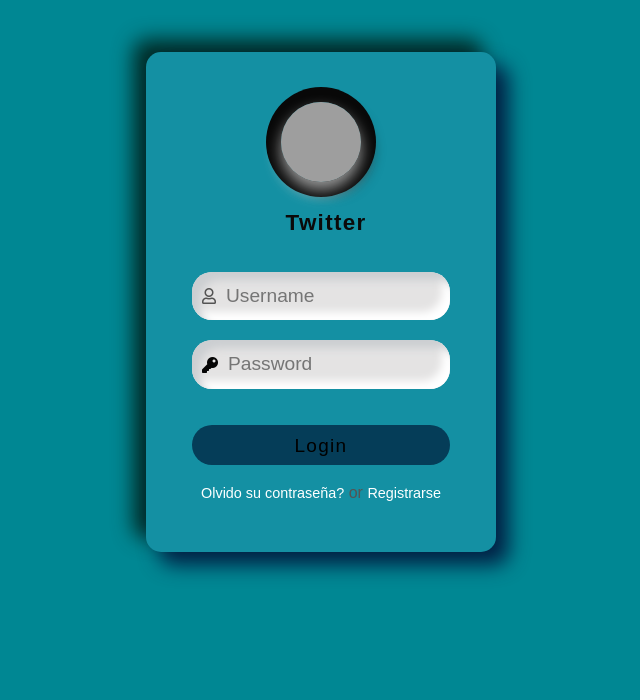
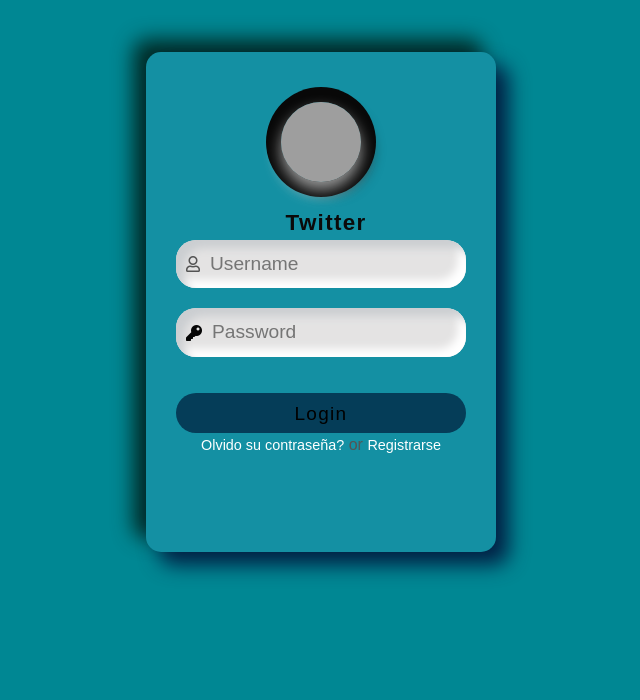
Before and after one commit to ALTAMIRANOale/ONG, a Django app: page /login/ in a window 1280 px wide. Shown: the part 230-930 px from the top of the page, without its empty margins (364-1004 px from the left). Run offline with Django 3.2, Linux system fonts and the light colour scheme; grey boxes are pictures that could not be loaded.

Commit message:
una mas y no jodoo maaas cominttt

```diff
--- a/Proyecto-master/blog/templates/usuarios/login.html
+++ b/Proyecto-master/blog/templates/usuarios/login.html
@@ -51,7 +51,7 @@
         <div class="text-center mt-4 name">
             Twitter
         </div>
-        <form class="p-3 mt-3" method="POST">{% csrf_token %}
+        <form method="post">{% csrf_token %}
             {{ form.errors }}
             <div class="form-field d-flex align-items-center">
                 <span class="far fa-user"></span>
```
